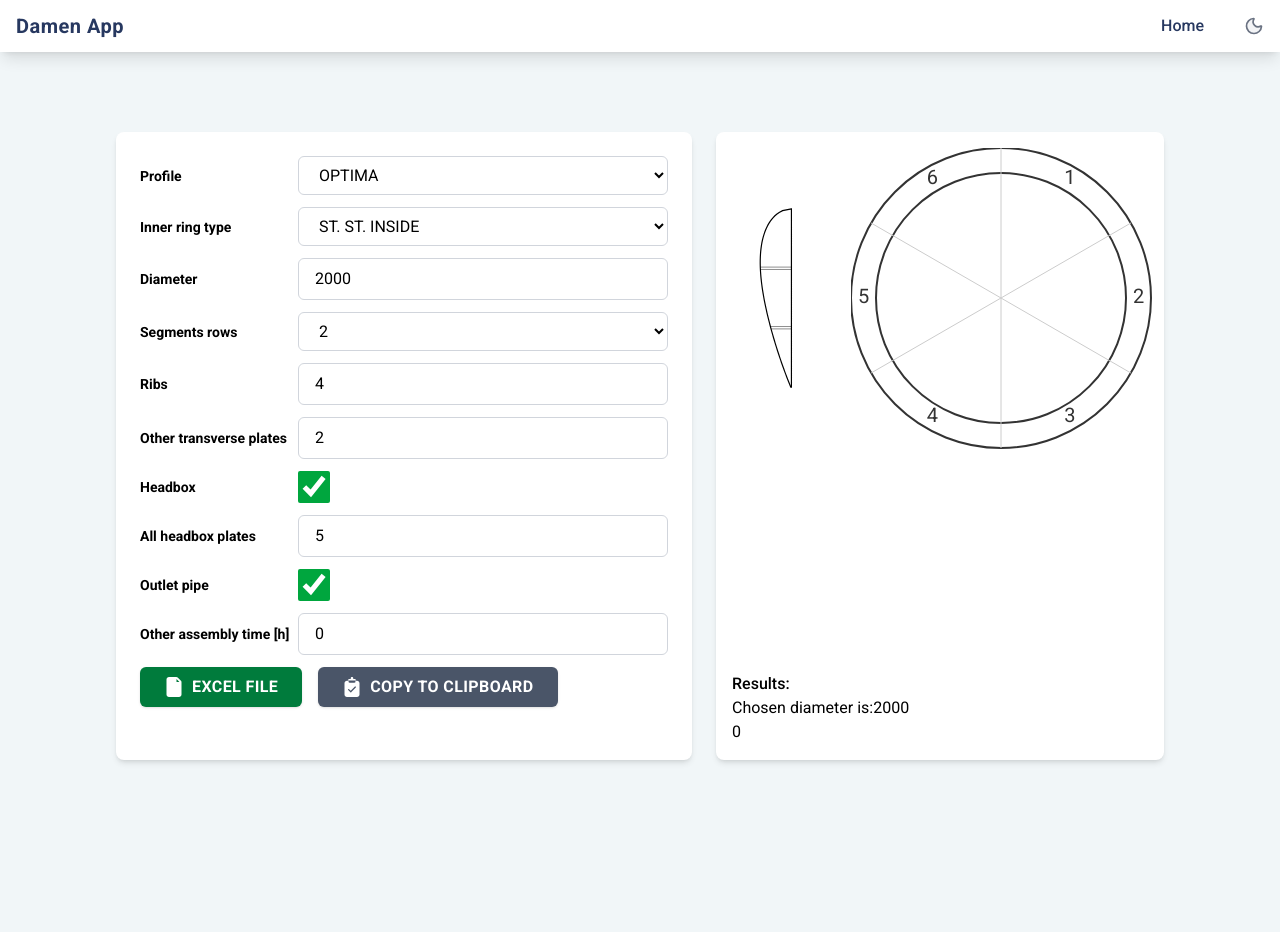
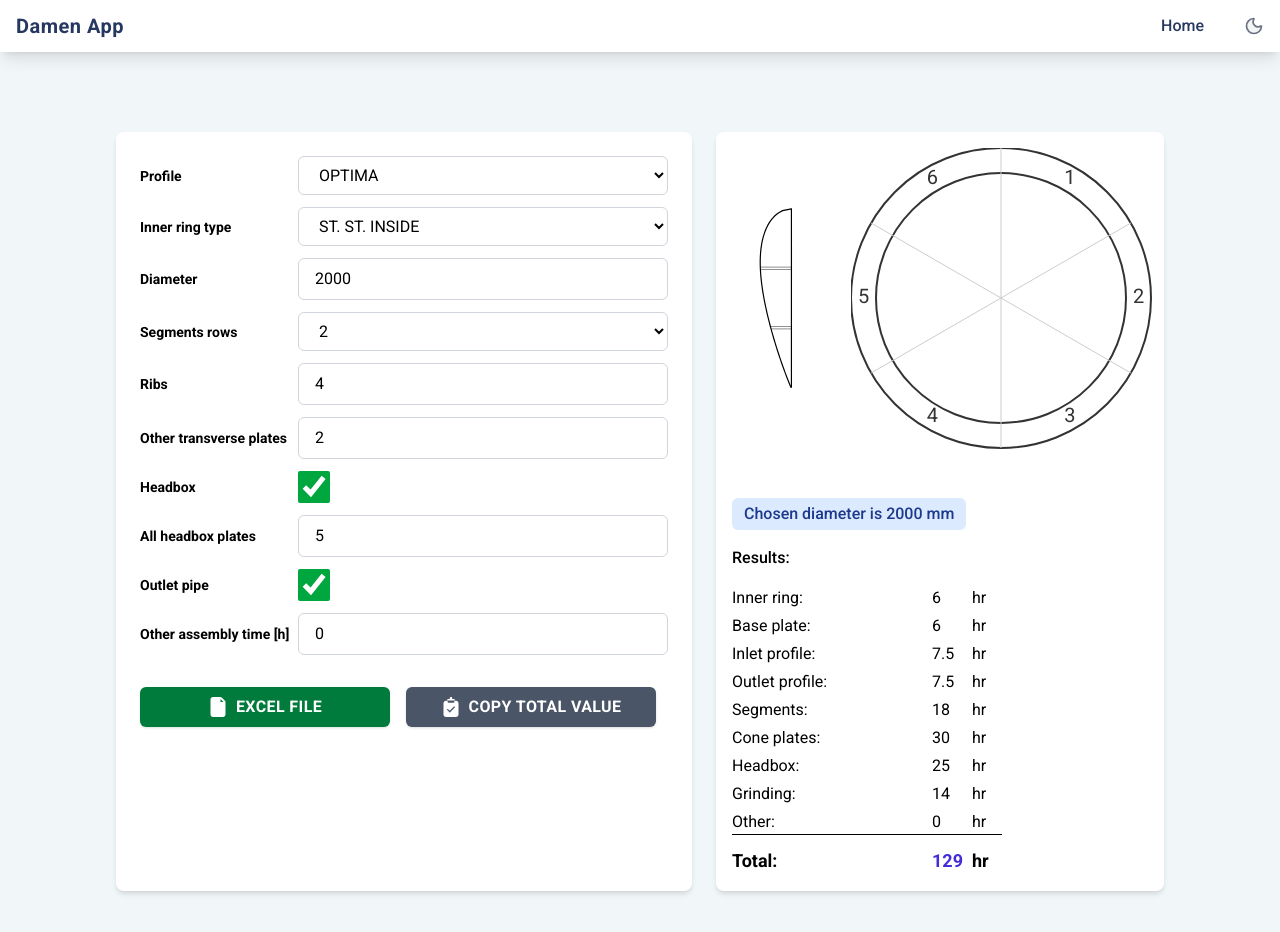
Before and after one commit to djzib0/nozzle-calculator-next, a Next.js app: page / in a window 1280 px wide. Shown: the top 932 px of the page. Before the commit the page ends 840 px from the top, so only its background shows below. Built offline with nearby package versions, Linux system fonts and the light colour scheme.

Commit message:
adjustemnts and added display result to form

```diff
--- a/components/nacaProfile/NacaProfile.tsx
+++ b/components/nacaProfile/NacaProfile.tsx
@@ -8,7 +8,7 @@ type VerticalFlatBottomNACAProps = {
 };
 
 const VerticalFlatBottomNACA: React.FC<VerticalFlatBottomNACAProps> = ({
-  height = 500,
+  height = 300,
   thicknessRatio = 0.35,
   linesCount = 10,
 }) => {
--- a/components/nozzleParametersForm/NozzleParametersForm.tsx
+++ b/components/nozzleParametersForm/NozzleParametersForm.tsx
@@ -247,27 +247,13 @@ const NozzleParametersForm = () => {
           />
         </div>
 
-
-
-        {/* <div className='form__group'>
-          <label htmlFor="message" className="form__label">
-            Message
-          </label>
-          <textarea
-            id="message"
-            rows={4}
-            className="form__input"
-            placeholder="Type your message..."
-          />
-        </div> */}
-
-        <div className='flex flex-row gap-4'>
+        <div className='flex flex-row gap-4 mt-8'>
           <button
             type="button"
             onClick={() => downloadExcel(formData)}
-            className="w-full md:w-auto px-6 py-2 flex items-center gap-2 rounded-md font-semibold uppercase tracking-wide
+            className="w-[250px] md:w-[250px]  px-6 py-2 flex items-center justify-center gap-2 rounded-md font-semibold uppercase tracking-wide
                       bg-[#007b3c] hover:bg-[#006333] text-white
-                      dark:bg-white/10 dark:hover:bg-white/20 dark:text-white
+                      dark:[#007b3c] dark:hover:bg-[#006333] dark:text-white
                       transition duration-200 shadow-sm hover:shadow-md
                       cursor-pointer"
           >
@@ -289,15 +275,14 @@ const NozzleParametersForm = () => {
             Excel file
           </button>
 
-          <ClipboardButton formData={formData} />
+          {result?.total && <ClipboardButton total={result?.total} />}
 
         </div>
 
-
       </form>
 
-      <div className='w-full max-w-md flex flex-col p-4 bg-white dark:bg-[#4d4d4f] text-black dark:text-white rounded-lg shadow-md space-y-6'>
-        <div className='flex flex-row'>
+      <div className='w-full max-w-md flex flex-col p-4 bg-white dark:bg-[#4d4d4f] text-black dark:text-white rounded-lg shadow-md '>
+        <div className='flex flex-row max-h-[350px]'>
           <NACAProfile height={300} linesCount={Number(formData.segments)} />
           <SegmentedCircle segments={
             Number(formData.ribs) +
@@ -305,13 +290,54 @@ const NozzleParametersForm = () => {
             />
         </div>
 
-        <div className=''>
-          <h3 className='font-medium'>Results:</h3>
-            Chosen diameter is:
-            {getClosestDiameter(formData.diameter)}
-            <p>
-              {result?.otherHours && result.otherHours}
+        <div>
+            <p className="inline-block px-3 py-1 rounded-md bg-blue-100 text-blue-900 dark:bg-blue-900 dark:text-blue-100 font-medium">
+              Chosen diameter is {getClosestDiameter(formData.diameter)} mm
             </p>
+            <h3 className='font-medium py-4'>Results:</h3>
+            <div className='grid grid-cols-[200px_40px_30px] gap-y-1'>
+
+              <p>Inner ring:</p>
+              <p>{result?.innerRingHours && result.innerRingHours}</p>
+              <p>hr</p>
+
+              <p>Base plate:</p>
+              <p>{result?.basePlateHours && result.basePlateHours}</p>
+              <p>hr</p>
+
+              <p>Inlet profile:</p>
+              <p>{result?.inletProfileHours && result.inletProfileHours}</p>
+              <p>hr</p>
+
+              <p>Outlet profile:</p>
+              <p>{result?.outletProfileHours && result.outletProfileHours}</p>
+              <p>hr</p>
+
+              <p>Segments:</p>
+              <p>{result?.segmentsHours && result.segmentsHours}</p>
+              <p>hr</p>
+
+              <p>Cone plates:</p>
+              <p>{result?.rowsHours && result.rowsHours}</p>
+              <p>hr</p>
+
+              <p>Headbox:</p>
+              <p>{result?.headboxHours && result.headboxHours}</p>
+              <p>hr</p>
+
+              <p>Grinding:</p>
+              <p>{result?.grindingHours && result.grindingHours}</p>
+              <p>hr</p>
+
+              <p className='border-b'>Other:</p>
+              <p className='border-b'>{result?.otherHours && result.otherHours}</p>
+              <p className='border-b'>hr</p>
+
+              <p className='font-semibold text-lg mt-2 '>Total:</p>
+              <p className='font-semibold text-lg mt-2 text-indigo-700 dark:text-indigo-300'>{result?.total && result.total}</p>
+              <p className='font-semibold text-lg mt-2 '>hr</p>
+
+            </div>
         </div>
       </div>
 
--- a/components/ui/clipboardButton/ClipboardButton.tsx
+++ b/components/ui/clipboardButton/ClipboardButton.tsx
@@ -1,17 +1,14 @@
-import { NozzleFormDataType } from '@/lib/types';
 import { useState } from 'react';
 
-const ClipboardButton = ({ formData }: { formData: NozzleFormDataType }) => {
+const CopyTotalButton = ({ total }: { total: number | null }) => {
   const [copied, setCopied] = useState(false);
 
   const handleCopy = () => {
-    const tsv = Object.entries(formData)
-      .map(([key, value]) => `${key}\t${value}`)
-      .join('\n');
+    if (total === null || total === undefined) return;
 
-    navigator.clipboard.writeText(tsv).then(() => {
+    navigator.clipboard.writeText(total.toString()).then(() => {
       setCopied(true);
-      setTimeout(() => setCopied(false), 2000); // Hide after 2s
+      setTimeout(() => setCopied(false), 2000);
     });
   };
 
@@ -19,13 +16,12 @@ const ClipboardButton = ({ formData }: { formData: NozzleFormDataType }) => {
     <button
       type="button"
       onClick={handleCopy}
-      className="w-full md:w-auto px-6 py-2 flex items-center gap-2 rounded-md font-semibold uppercase tracking-wide
+      className="w-[250px] md:w-[250px] px-6 py-2 flex items-center justify-center gap-2 rounded-md font-semibold uppercase tracking-wide
                  bg-[#4a5568] hover:bg-[#2d3748] text-white
                  dark:bg-white/10 dark:hover:bg-white/20 dark:text-white
                  transition duration-200 shadow-sm hover:shadow-md
                  cursor-pointer"
     >
-      {/* Clipboard Icon */}
       <svg
         xmlns="http://www.w3.org/2000/svg"
         className="w-5 h-5"
@@ -40,9 +36,9 @@ const ClipboardButton = ({ formData }: { formData: NozzleFormDataType }) => {
           0s-6.2 16.4 0 22.6l56 56c6.2 6.2 16.4 6.2 22.6.0z"/>
       </svg>
 
-      {copied ? 'Copied!' : 'Copy to Clipboard'}
+      {copied ? 'Copied!' : 'Copy total value'}
     </button>
   );
 };
 
-export default ClipboardButton;
+export default CopyTotalButton;
```
